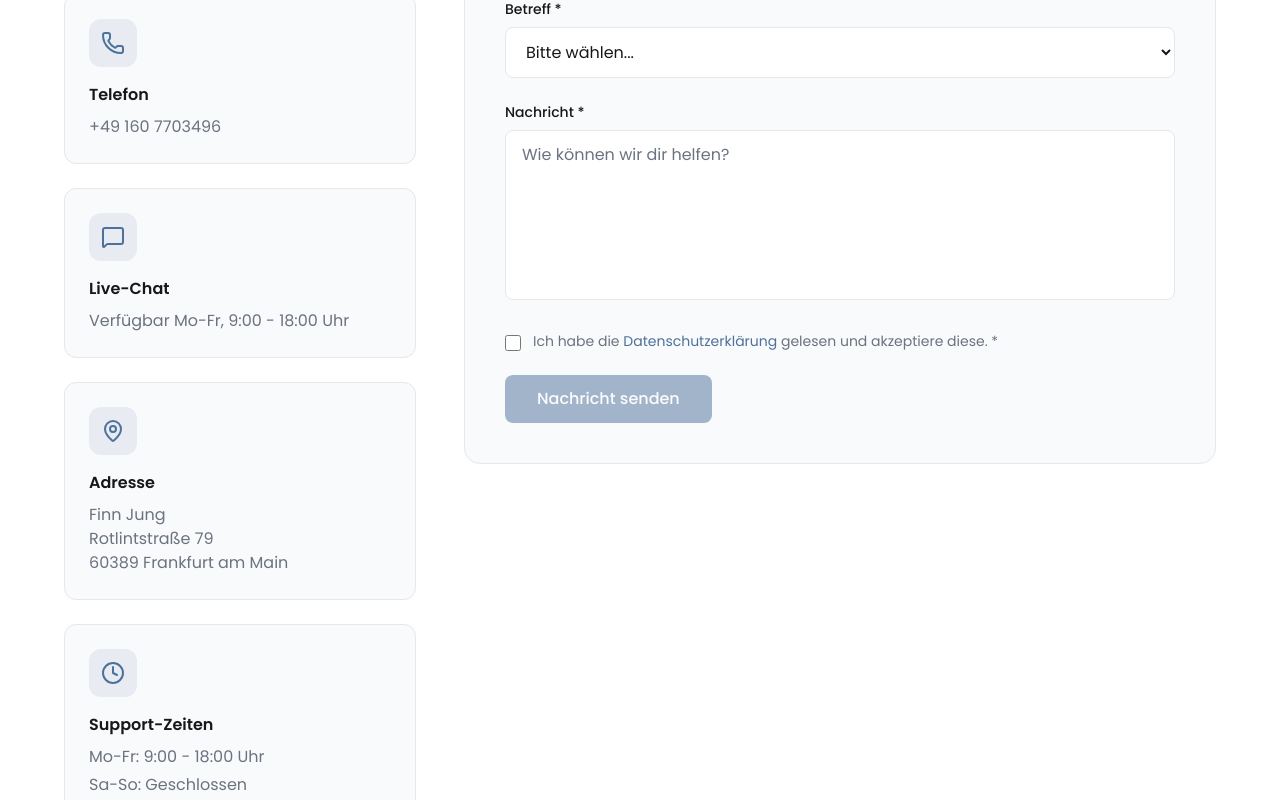
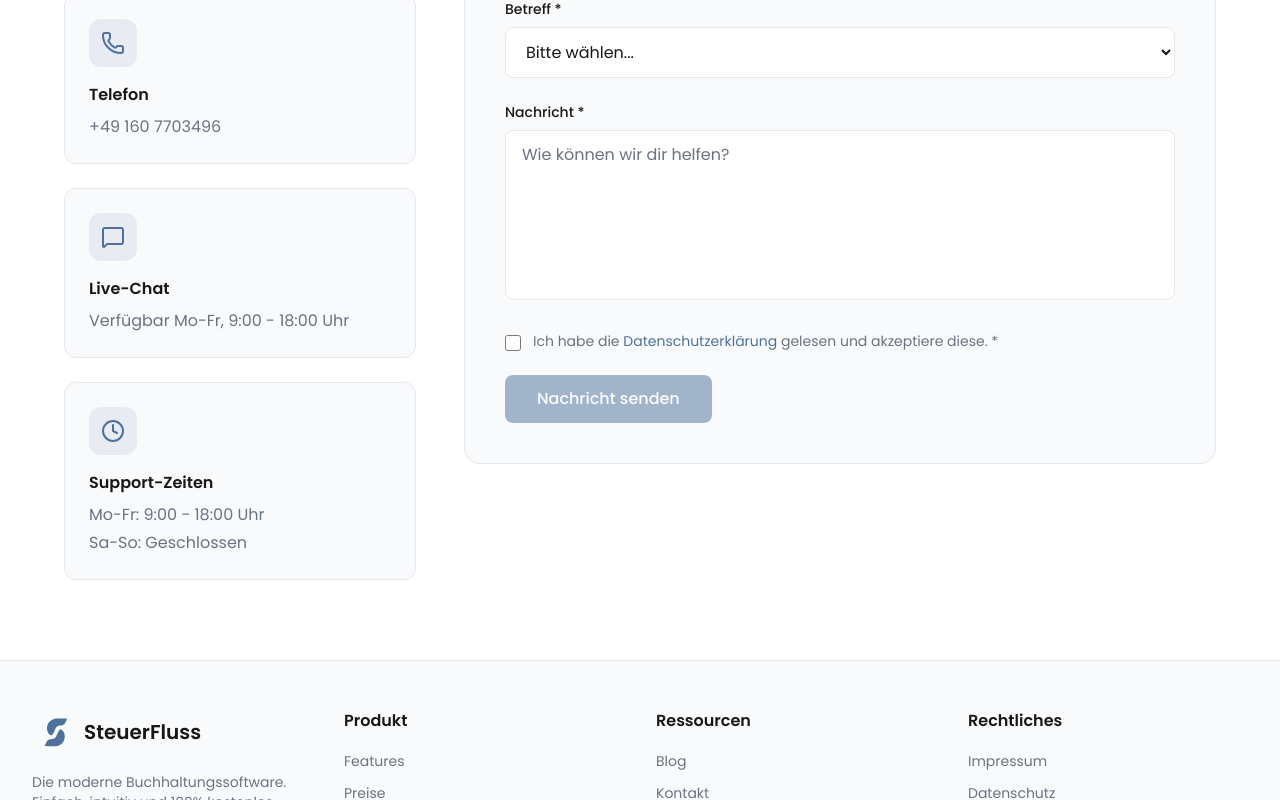
Before and after one commit to finnjung/steuerfluss-website, a Next.js app: page /kontakt in a window 1280 px wide. Shown: the part 480-1280 px from the top of the page. Built offline with nearby package versions, Linux system fonts and the light colour scheme; no server answers.

Commit message:
Adresse von Kontaktseite entfernt
Co-Authored-By: Claude Sonnet 4.6 <noreply@anthropic.com>

```diff
--- a/src/app/kontakt/page.tsx
+++ b/src/app/kontakt/page.tsx
@@ -2,7 +2,7 @@
 
 import { useState } from 'react'
 import { motion } from 'framer-motion'
-import { Mail, MessageSquare, MapPin, Clock, Phone } from 'lucide-react'
+import { Mail, MessageSquare, Clock, Phone } from 'lucide-react'
 import { Turnstile } from '@/components/Turnstile'
 
 export default function KontaktPage() {
@@ -96,21 +96,6 @@ export default function KontaktPage() {
               <h3 className="font-semibold text-[var(--foreground)] mb-2">Live-Chat</h3>
               <p className="text-[var(--foreground-muted)]">
                 Verfügbar Mo-Fr, 9:00 - 18:00 Uhr
-              </p>
-            </div>
-
-            {/* Office */}
-            <div className="p-6 bg-[var(--background-secondary)] rounded-xl border border-[var(--border)]">
-              <div className="w-12 h-12 bg-[var(--primary)]/10 rounded-xl flex items-center justify-center mb-4">
-                <MapPin className="w-6 h-6 text-[var(--primary)]" />
-              </div>
-              <h3 className="font-semibold text-[var(--foreground)] mb-2">Adresse</h3>
-              <p className="text-[var(--foreground-muted)]">
-                Finn Jung
-                <br />
-                Rotlintstraße 79
-                <br />
-                60389 Frankfurt am Main
               </p>
             </div>
 
```
